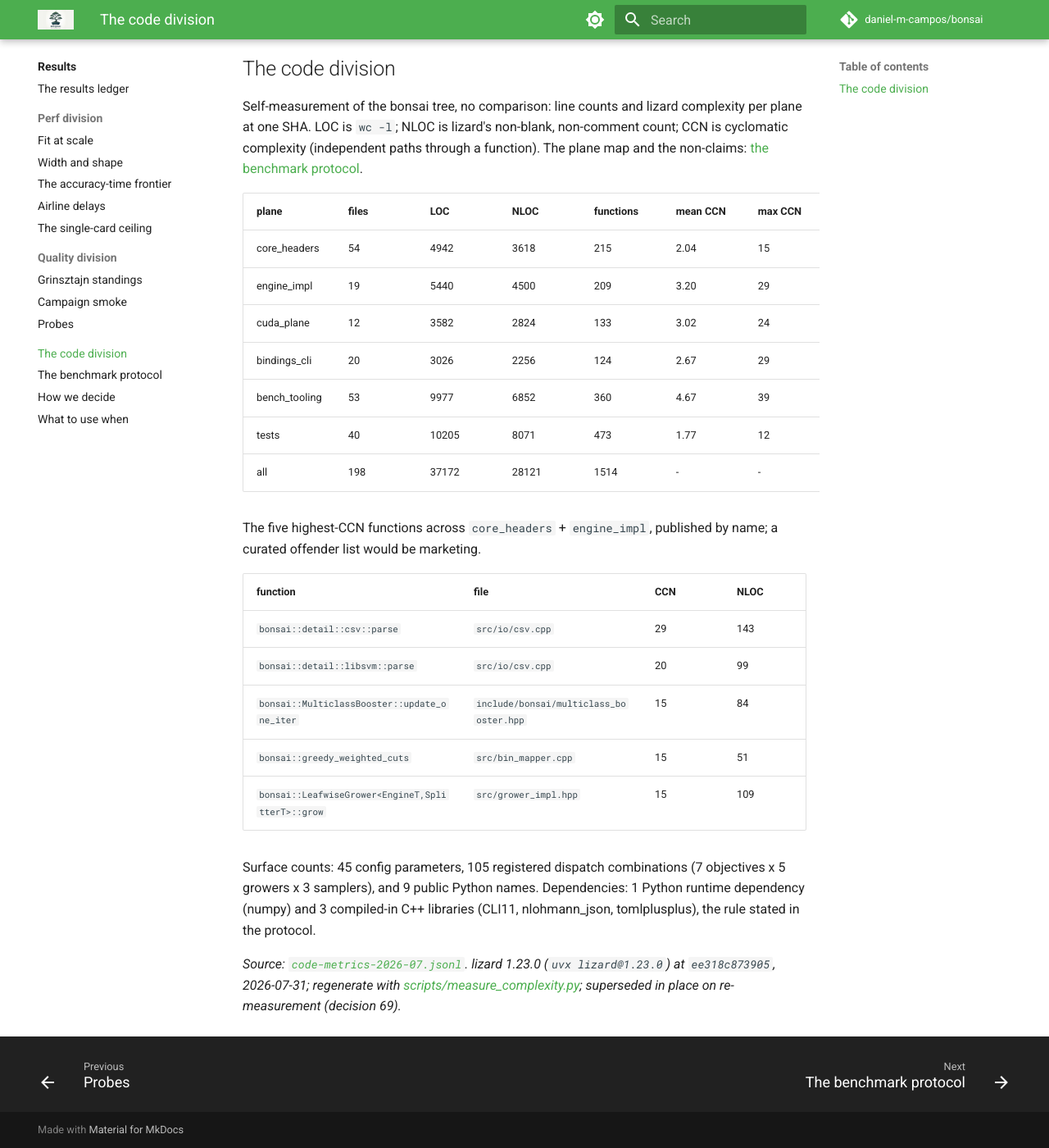
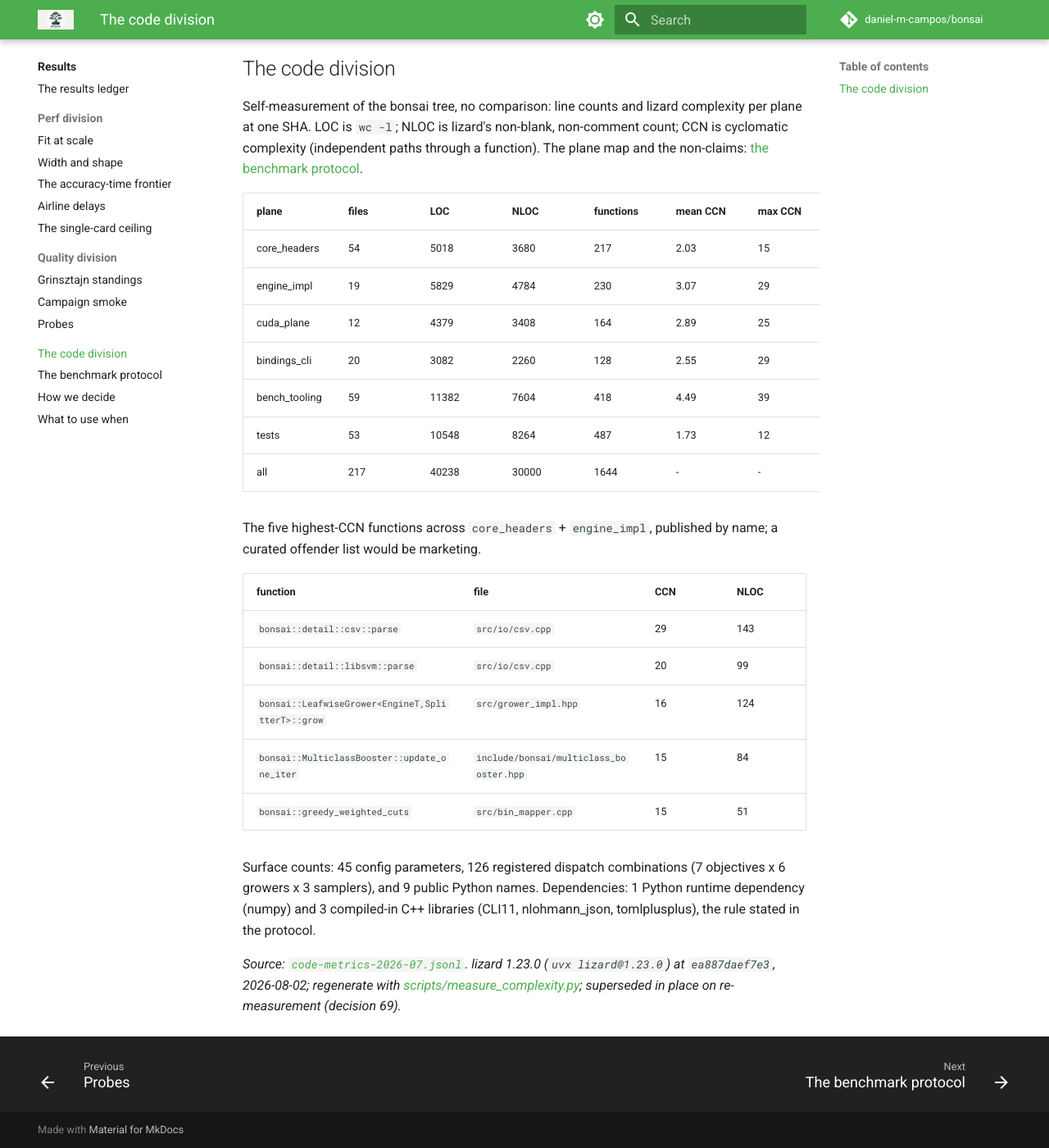
Before and after one commit to daniel-m-campos/bonsai, an MkDocs documentation site: the page built from docs/method/results/code-metrics.md, in a window 1280 px wide and 1400 px high, scrolled down 162 px. Shown: the whole window at 82% size. Built offline with MkDocs 1.6.1 and Material for MkDocs 9.7.7, drawn with Linux system fonts in a browser that asks for light colours; comment, search, counter and statistics services are not loaded.

Commit message:
bench(standings): stamp the slow-clock axes for 1.6.0
The refresh measures rows, width, frontier, and airline; the release
gate covers all seven registry axes. Code metrics are re-measured
here (the leaf plane grew the cuda_plane and engine_impl divisions).
Shape and quality-grinsztajn keep their measured shas and dates and
gain the 1.6.0 stamp: the iso-volume study needs the Blackwell card
the L40S refresh cannot reproduce, and the quality suite runs on its
own slow clock per decision 92.

```diff
--- a/docs/method/results/code-metrics.md
+++ b/docs/method/results/code-metrics.md
@@ -6,13 +6,13 @@
 
 | plane | files | LOC | NLOC | functions | mean CCN | max CCN |
 |---|---|---|---|---|---|---|
-| core_headers | 54 | 4942 | 3618 | 215 | 2.04 | 15 |
-| engine_impl | 19 | 5440 | 4500 | 209 | 3.20 | 29 |
-| cuda_plane | 12 | 3582 | 2824 | 133 | 3.02 | 24 |
-| bindings_cli | 20 | 3026 | 2256 | 124 | 2.67 | 29 |
-| bench_tooling | 53 | 9977 | 6852 | 360 | 4.67 | 39 |
-| tests | 40 | 10205 | 8071 | 473 | 1.77 | 12 |
-| all | 198 | 37172 | 28121 | 1514 | - | - |
+| core_headers | 54 | 5018 | 3680 | 217 | 2.03 | 15 |
+| engine_impl | 19 | 5829 | 4784 | 230 | 3.07 | 29 |
+| cuda_plane | 12 | 4379 | 3408 | 164 | 2.89 | 25 |
+| bindings_cli | 20 | 3082 | 2260 | 128 | 2.55 | 29 |
+| bench_tooling | 59 | 11382 | 7604 | 418 | 4.49 | 39 |
+| tests | 53 | 10548 | 8264 | 487 | 1.73 | 12 |
+| all | 217 | 40238 | 30000 | 1644 | - | - |
 
 The five highest-CCN functions across `core_headers` + `engine_impl`, published by name; a curated offender list would be marketing.
 
@@ -20,10 +20,10 @@
 |---|---|---|---|
 | `bonsai::detail::csv::parse` | `src/io/csv.cpp` | 29 | 143 |
 | `bonsai::detail::libsvm::parse` | `src/io/csv.cpp` | 20 | 99 |
+| `bonsai::LeafwiseGrower<EngineT,SplitterT>::grow` | `src/grower_impl.hpp` | 16 | 124 |
 | `bonsai::MulticlassBooster::update_one_iter` | `include/bonsai/multiclass_booster.hpp` | 15 | 84 |
 | `bonsai::greedy_weighted_cuts` | `src/bin_mapper.cpp` | 15 | 51 |
-| `bonsai::LeafwiseGrower<EngineT,SplitterT>::grow` | `src/grower_impl.hpp` | 15 | 109 |
 
-Surface counts: 45 config parameters, 105 registered dispatch combinations (7 objectives x 5 growers x 3 samplers), and 9 public Python names. Dependencies: 1 Python runtime dependency (numpy) and 3 compiled-in C++ libraries (CLI11, nlohmann_json, tomlplusplus), the rule stated in the protocol.
+Surface counts: 45 config parameters, 126 registered dispatch combinations (7 objectives x 6 growers x 3 samplers), and 9 public Python names. Dependencies: 1 Python runtime dependency (numpy) and 3 compiled-in C++ libraries (CLI11, nlohmann_json, tomlplusplus), the rule stated in the protocol.
 
-*Source: [`code-metrics-2026-07.jsonl`](../../../benchmarks/results/code-metrics-2026-07.jsonl). lizard 1.23.0 (`uvx lizard@1.23.0`) at `ee318c873905`, 2026-07-31; regenerate with [scripts/measure_complexity.py](../../../scripts/measure_complexity.py); superseded in place on re-measurement (decision 69).*
+*Source: [`code-metrics-2026-07.jsonl`](../../../benchmarks/results/code-metrics-2026-07.jsonl). lizard 1.23.0 (`uvx lizard@1.23.0`) at `ea887daef7e3`, 2026-08-02; regenerate with [scripts/measure_complexity.py](../../../scripts/measure_complexity.py); superseded in place on re-measurement (decision 69).*
```
Also changed, not shown: 2 other files.
